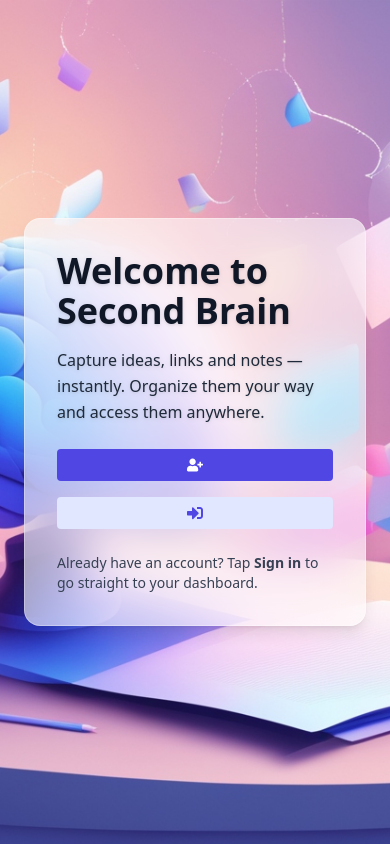
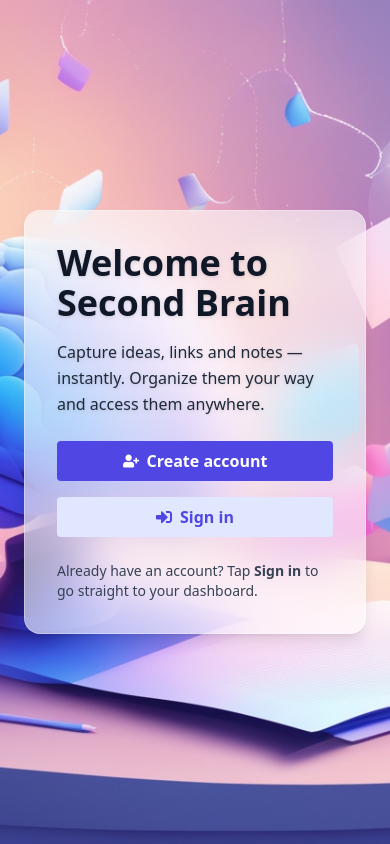
Before and after one commit to sanjitxdutta/second-brain, a React (Vite) app in the folder frontend/: page / in a window 390 px wide. Built offline with nearby package versions, Linux system fonts and the light colour scheme.

Commit message:
Improved button responsiveness & card preview layout

```diff
--- a/frontend/src/components/Button.tsx
+++ b/frontend/src/components/Button.tsx
@@ -11,6 +11,7 @@ interface ButtonProps {
     startIcon?: ReactElement;
     endIcon?: ReactElement;
     onClick?: () => void;
+    responsiveBreakpoint?: boolean;
 }
 
 const variantStyles = {
@@ -37,11 +38,17 @@ export const Button = (props: ButtonProps) => {
     const [isSmallScreen, setIsSmallScreen] = useState(false);
 
     useEffect(() => {
+        if (!props.responsiveBreakpoint) {
+            setIsSmallScreen(false);
+            return;
+        }
+
         const checkWidth = () => setIsSmallScreen(window.innerWidth < 485);
         checkWidth();
+
         window.addEventListener("resize", checkWidth);
         return () => window.removeEventListener("resize", checkWidth);
-    }, []);
+    }, [props.responsiveBreakpoint]);
 
     return (
         <button
@@ -49,25 +56,25 @@ export const Button = (props: ButtonProps) => {
             onClick={props.onClick}
             aria-label={props.text}
         >
-            {props.startIcon ? (
+            {props.startIcon && (
                 <div
                     className={`${iconSizeStyles[props.size]} ${!isSmallScreen && props.text ? "pr-2" : ""
                         }`}
                 >
                     {props.startIcon}
                 </div>
-            ) : null}
+            )}
 
             {!isSmallScreen && props.text}
 
-            {props.endIcon ? (
+            {props.endIcon && (
                 <div
                     className={`${iconSizeStyles[props.size]} ${!isSmallScreen && props.text ? "pl-2" : ""
                         }`}
                 >
                     {props.endIcon}
                 </div>
-            ) : null}
+            )}
         </button>
     );
 };
--- a/frontend/src/components/NotesSection.tsx
+++ b/frontend/src/components/NotesSection.tsx
@@ -152,6 +152,7 @@ const NotesSection: React.FC<NotesSectionProps> = ({ selected }) => {
           text="Log out"
           startIcon={<FaSignOutAlt />}
           onClick={logout}
+          responsiveBreakpoint
         />
         <Button
           variant="secondary"
@@ -159,6 +160,7 @@ const NotesSection: React.FC<NotesSectionProps> = ({ selected }) => {
           text="Share Brain"
           startIcon={<FaShareAlt />}
           onClick={handleShareBrain}
+          responsiveBreakpoint
         />
         <Button
           variant="primary"
@@ -166,6 +168,7 @@ const NotesSection: React.FC<NotesSectionProps> = ({ selected }) => {
           text="Add Content"
           startIcon={<FaPlus />}
           onClick={() => setIsModalOpen(true)}
+          responsiveBreakpoint
         />
       </div>
 
--- a/frontend/src/components/PublicNotesSection.tsx
+++ b/frontend/src/components/PublicNotesSection.tsx
@@ -113,6 +113,7 @@ const PublicNotesSection: React.FC<PublicNotesSectionProps> = ({ selected }) =>
               text="Home"
               startIcon={<FaHome />}
               onClick={() => (window.location.href = "/dashboard")}
+              responsiveBreakpoint
             />
           ) : (
             <>
@@ -122,6 +123,7 @@ const PublicNotesSection: React.FC<PublicNotesSectionProps> = ({ selected }) =>
                 text="Sign In"
                 startIcon={<FaSignInAlt />}
                 onClick={() => setIsSigninOpen(true)}
+                responsiveBreakpoint
               />
               <Button
                 variant="primary"
@@ -129,6 +131,7 @@ const PublicNotesSection: React.FC<PublicNotesSectionProps> = ({ selected }) =>
                 text="Create Account"
                 startIcon={<FaUserPlus />}
                 onClick={() => setIsSignupOpen(true)}
+                responsiveBreakpoint
               />
             </>
           )}
@@ -143,7 +146,7 @@ const PublicNotesSection: React.FC<PublicNotesSectionProps> = ({ selected }) =>
         <div className="flex gap-3 items-center">
           {token ? (
             <Link to="/dashboard">
-              <Button variant="primary" size="md" text="Home" startIcon={<FaHome />} />
+              <Button variant="primary" size="md" text="Home" startIcon={<FaHome />} responsiveBreakpoint />
             </Link>
           ) : (
             <>
```
